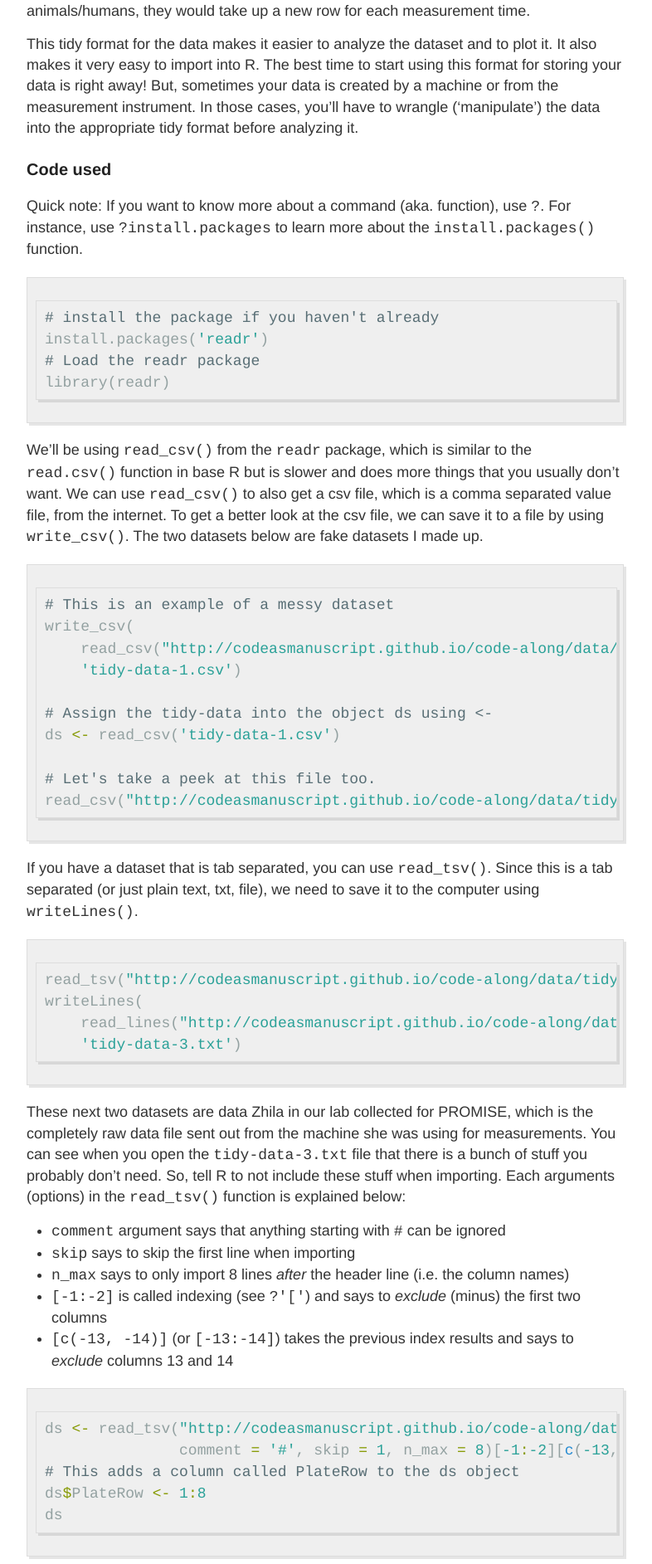
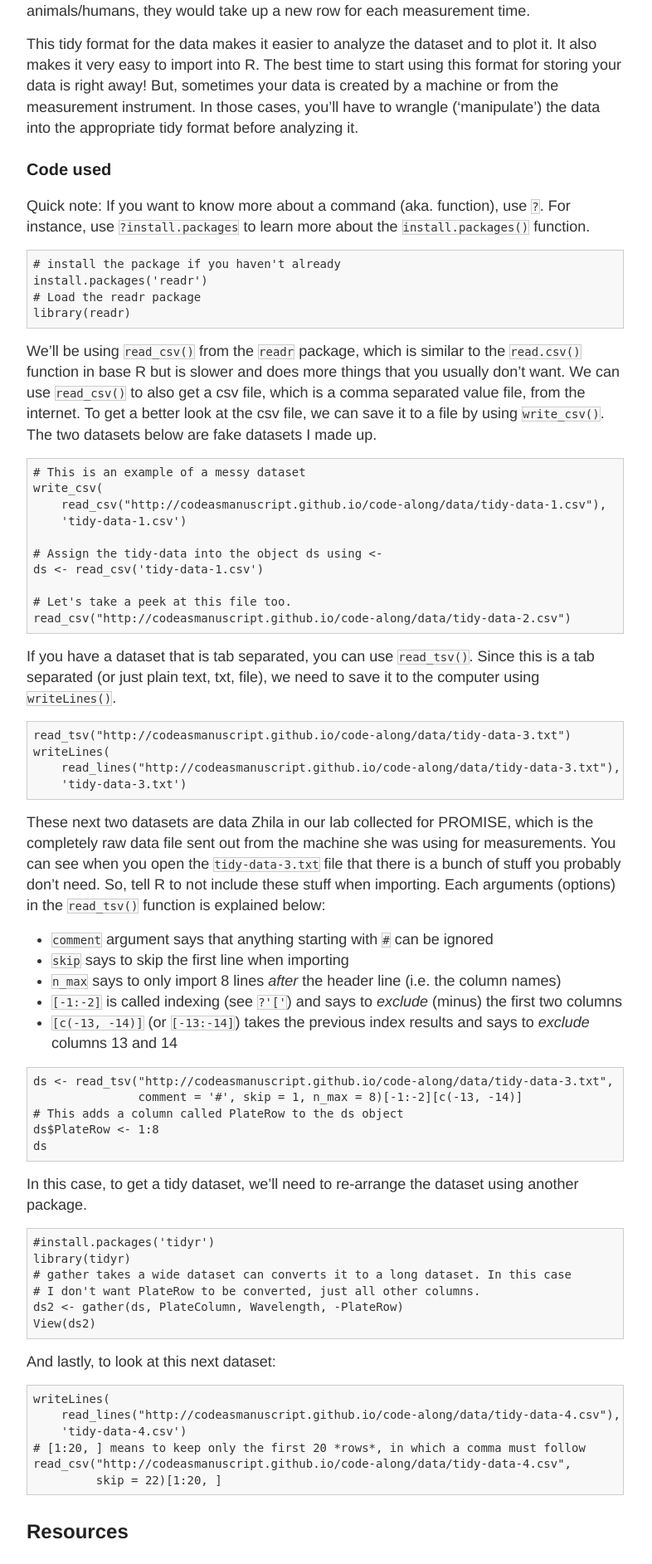
Before and after one commit to codeasmanuscript/code-along, a Jekyll site: the page built from _posts/2016-06-16-Tidy-Data.md, in a window 1280 px wide. Shown: the part 362-2247 px from the top of the page at 83% size, without its empty margins (248-1034 px from the left). Built offline with Jekyll 4.4.1, drawn with Linux system fonts in a browser that asks for light colours.

Commit message:
Changed highlighting look

```diff
--- a/_sass/_highlights.scss
+++ b/_sass/_highlights.scss
@@ -1,84 +1,45 @@
+pre {
+  overflow-x: auto;
+}
 
-.highlight {
-  background-color: #efefef;
-  padding: 7px 7px 7px 10px;
-  border: 1px solid #ddd;
-  -moz-box-shadow: 3px 3px rgba(0,0,0,0.1);
-  -webkit-box-shadow: 3px 3px rgba(0,0,0,0.1);
-  box-shadow: 3px 3px rgba(0,0,0,0.1);
-  margin: 20px 0 20px 0;
-  overflow: scroll;
+pre code {
+   display: block; padding: 0.5em;
 }
 
 code {
-  font-family:'Bitstream Vera Sans Mono','Courier', monospace;
+  font-family: 'DejaVu Sans Mono', 'Droid Sans Mono', monospace;
+  font-size: 14px;
+  border: 1px solid #ccc;
+  background-color: #F8F8F8;
 }
 
-.highlight .c { color: #586E75 } /* Comment */
-.highlight .err { color: #93A1A1 } /* Error */
-.highlight .g { color: #93A1A1 } /* Generic */
-.highlight .k { color: #859900 } /* Keyword */
-.highlight .l { color: #93A1A1 } /* Literal */
-.highlight .n { color: #93A1A1 } /* Name */
-.highlight .o { color: #859900 } /* Operator */
-.highlight .x { color: #CB4B16 } /* Other */
-.highlight .p { color: #93A1A1 } /* Punctuation */
-.highlight .cm { color: #586E75 } /* Comment.Multiline */
-.highlight .cp { color: #859900 } /* Comment.Preproc */
-.highlight .c1 { color: #586E75 } /* Comment.Single */
-.highlight .cs { color: #859900 } /* Comment.Special */
-.highlight .gd { color: #2AA198 } /* Generic.Deleted */
-.highlight .ge { color: #93A1A1; font-style: italic } /* Generic.Emph */
-.highlight .gr { color: #DC322F } /* Generic.Error */
-.highlight .gh { color: #CB4B16 } /* Generic.Heading */
-.highlight .gi { color: #859900 } /* Generic.Inserted */
-.highlight .go { color: #93A1A1 } /* Generic.Output */
-.highlight .gp { color: #93A1A1 } /* Generic.Prompt */
-.highlight .gs { color: #93A1A1; font-weight: bold } /* Generic.Strong */
-.highlight .gu { color: #CB4B16 } /* Generic.Subheading */
-.highlight .gt { color: #93A1A1 } /* Generic.Traceback */
-.highlight .kc { color: #CB4B16 } /* Keyword.Constant */
-.highlight .kd { color: #268BD2 } /* Keyword.Declaration */
-.highlight .kn { color: #859900 } /* Keyword.Namespace */
-.highlight .kp { color: #859900 } /* Keyword.Pseudo */
-.highlight .kr { color: #268BD2 } /* Keyword.Reserved */
-.highlight .kt { color: #DC322F } /* Keyword.Type */
-.highlight .ld { color: #93A1A1 } /* Literal.Date */
-.highlight .m { color: #2AA198 } /* Literal.Number */
-.highlight .s { color: #2AA198 } /* Literal.String */
-.highlight .na { color: #93A1A1 } /* Name.Attribute */
-.highlight .nb { color: #B58900 } /* Name.Builtin */
-.highlight .nc { color: #268BD2 } /* Name.Class */
-.highlight .no { color: #CB4B16 } /* Name.Constant */
-.highlight .nd { color: #268BD2 } /* Name.Decorator */
-.highlight .ni { color: #CB4B16 } /* Name.Entity */
-.highlight .ne { color: #CB4B16 } /* Name.Exception */
-.highlight .nf { color: #268BD2 } /* Name.Function */
-.highlight .nl { color: #93A1A1 } /* Name.Label */
-.highlight .nn { color: #93A1A1 } /* Name.Namespace */
-.highlight .nx { color: #555 } /* Name.Other */
-.highlight .py { color: #93A1A1 } /* Name.Property */
-.highlight .nt { color: #268BD2 } /* Name.Tag */
-.highlight .nv { color: #268BD2 } /* Name.Variable */
-.highlight .ow { color: #859900 } /* Operator.Word */
-.highlight .w { color: #93A1A1 } /* Text.Whitespace */
-.highlight .mf { color: #2AA198 } /* Literal.Number.Float */
-.highlight .mh { color: #2AA198 } /* Literal.Number.Hex */
-.highlight .mi { color: #2AA198 } /* Literal.Number.Integer */
-.highlight .mo { color: #2AA198 } /* Literal.Number.Oct */
-.highlight .sb { color: #586E75 } /* Literal.String.Backtick */
-.highlight .sc { color: #2AA198 } /* Literal.String.Char */
-.highlight .sd { color: #93A1A1 } /* Literal.String.Doc */
-.highlight .s2 { color: #2AA198 } /* Literal.String.Double */
-.highlight .se { color: #CB4B16 } /* Literal.String.Escape */
-.highlight .sh { color: #93A1A1 } /* Literal.String.Heredoc */
-.highlight .si { color: #2AA198 } /* Literal.String.Interpol */
-.highlight .sx { color: #2AA198 } /* Literal.String.Other */
-.highlight .sr { color: #DC322F } /* Literal.String.Regex */
-.highlight .s1 { color: #2AA198 } /* Literal.String.Single */
-.highlight .ss { color: #2AA198 } /* Literal.String.Symbol */
-.highlight .bp { color: #268BD2 } /* Name.Builtin.Pseudo */
-.highlight .vc { color: #268BD2 } /* Name.Variable.Class */
-.highlight .vg { color: #268BD2 } /* Name.Variable.Global */
-.highlight .vi { color: #268BD2 } /* Name.Variable.Instance */
-.highlight .il { color: #2AA198 } /* Literal.Number.Integer.Long */
+pre .operator,
+pre .paren {
+ color: rgb(104, 118, 135)
+}
+
+pre .literal {
+ color: #990073
+}
+
+pre .number {
+ color: #099;
+}
+
+pre .comment {
+ color: #998;
+ font-style: italic
+}
+
+pre .keyword {
+ color: #900;
+ font-weight: bold
+}
+
+pre .identifier {
+ color: rgb(0, 0, 0);
+}
+
+pre .string {
+ color: #d14;
+}
```
